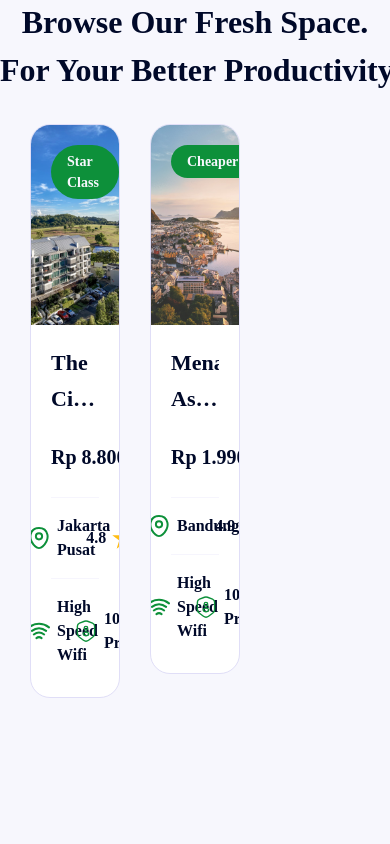
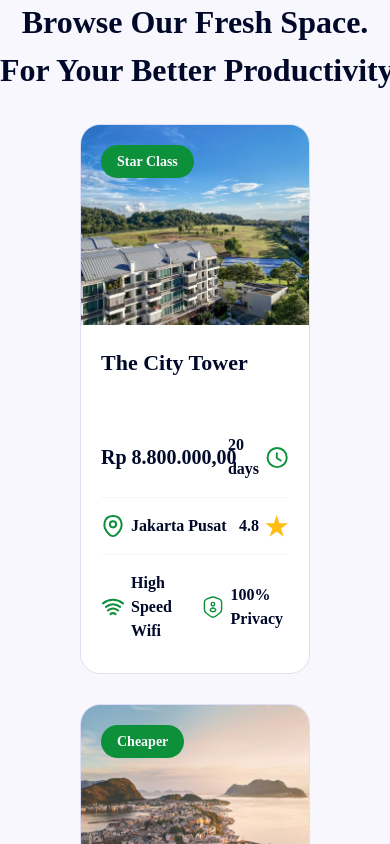
Before and after one commit to fadhillahrmdhn/KantorKu, a Next.js app: page / in a window 390 px wide. Shown: the part 2840-3684 px from the top of the page. Before the commit the page ends 3658 px from the top, so only its background shows below. Built offline with nearby package versions, Linux system fonts and the light colour scheme.

Commit message:
Refactor FreshSpaceSection component for improved layout and responsiveness; adjust grid columns for better display on different screen sizes

```diff
--- a/src/features/offices/sections/FreshSpaceSection.tsx
+++ b/src/features/offices/sections/FreshSpaceSection.tsx
@@ -1,7 +1,7 @@
-import React from 'react'
-import Image from 'next/image'
-import OfficeSpaceCard from '../components/officeSpaceCard'
-import { officeSpaces } from '../data/officeSpaces.mock'
+import React from 'react';
+import Image from 'next/image';
+import OfficeSpaceCard from '../components/officeSpaceCard';
+import { officeSpaces } from '../data/officeSpaces.mock';
 
 const OfficeSection = () => {
   return (
@@ -11,13 +11,13 @@
         <br />
         For Your Better Productivity.
       </h2>
-            <div className="grid grid-cols-3 gap-[30px] px-[30px] lg:!px-0">
+      <div className="grid grid-cols-1 sm:grid-cols-2 lg:grid-cols-3 gap-[30px] px-20 sm:px-10 lg:!px-0">
         {officeSpaces.map((office) => (
           <OfficeSpaceCard key={office.id} officeSpace={office} />
         ))}
       </div>
     </section>
-  )
-}
+  );
+};
 
-export default OfficeSection
+export default OfficeSection;
```
Lines whose indentation alone changed are shown as unchanged.
